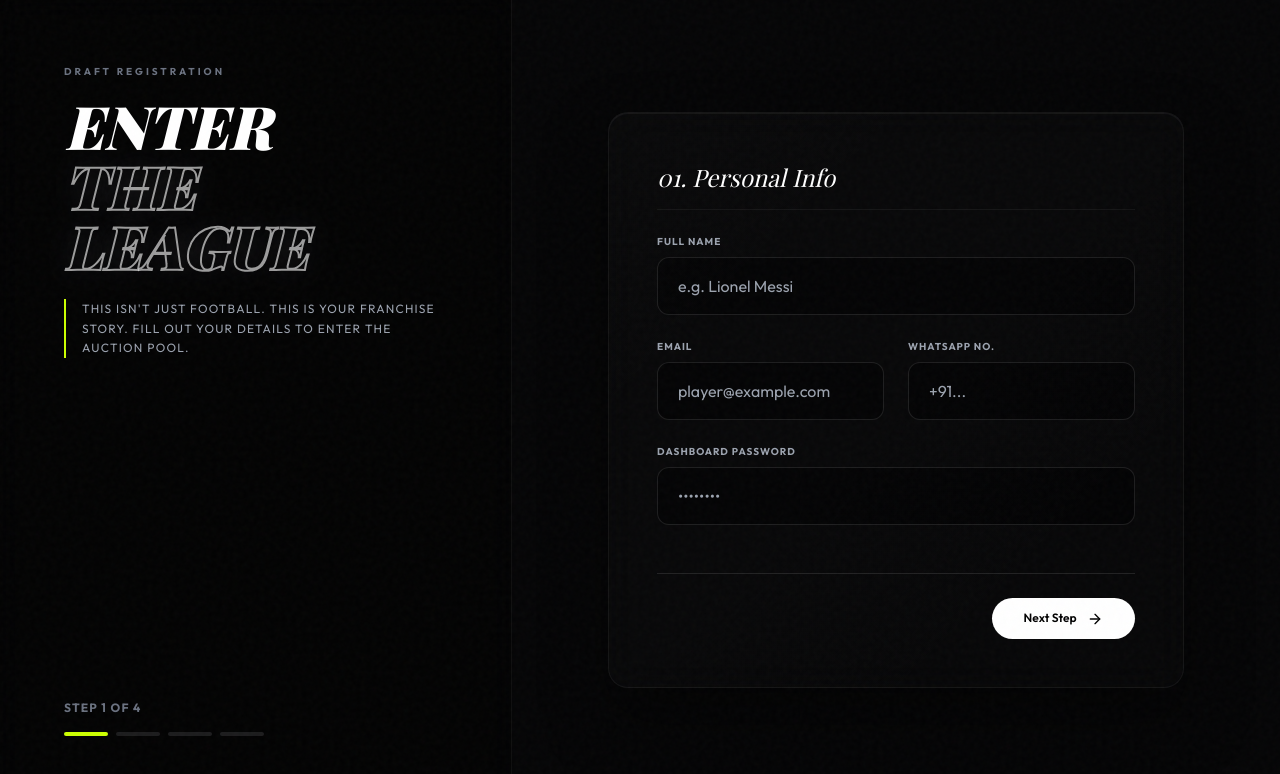
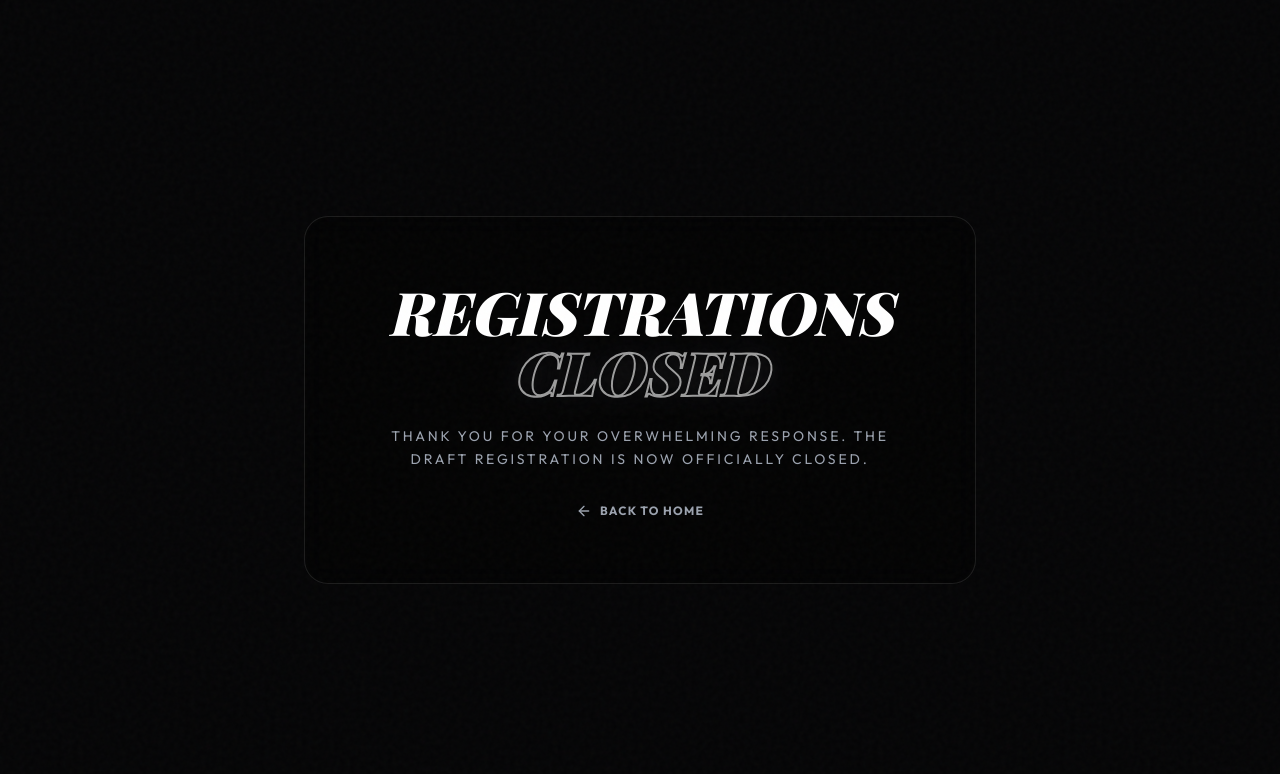
Before and after one commit to avi-dev-machine/heritagepremierleague, a Next.js app: page /register in a window 1280 px wide. Shown: the top 774 px of the page. Built offline with nearby package versions, Linux system fonts and the light colour scheme; a web font is replaced by a local one.

Commit message:
Close registrations

```diff
--- a/src/app/page.tsx
+++ b/src/app/page.tsx
@@ -72,11 +72,9 @@ export default function Home() {
           </p>
 
           <div className="mt-10 flex flex-col sm:flex-row gap-3 justify-center items-center w-full">
-            <Link href="/register" className="w-full sm:w-auto">
-              <MagneticButton variant="primary" className="!py-4 !px-8 sm:!px-12 text-sm uppercase tracking-widest font-black !bg-volt !text-carbon hover:!bg-white w-full sm:w-auto">
-                ENTER THE DRAFT <ArrowRight size={18} className="ml-2 inline" />
-              </MagneticButton>
-            </Link>
+            <div className="w-full sm:w-auto py-4 px-8 sm:px-12 text-sm uppercase tracking-widest font-black text-gray-400 border border-gray-600/50 rounded-full bg-white/5 text-center">
+              REGISTRATIONS ARE CLOSED. THANK YOU.
+            </div>
             <Link href="/login" className="w-full sm:w-auto">
               <MagneticButton variant="ghost" className="!py-4 !px-8 sm:!px-12 text-sm uppercase tracking-widest font-bold !text-white hover:!text-volt w-full sm:w-auto">
                 PLAYER LOGIN
@@ -173,11 +171,9 @@ export default function Home() {
             YOUR <span className="text-stroke">LEGACY AWAITS.</span>
           </h2>
           <div className="mt-8 flex flex-col sm:flex-row gap-3 justify-center items-center">
-            <Link href="/register" className="w-full sm:w-auto">
-              <MagneticButton variant="primary" className="!py-5 !px-10 text-sm uppercase tracking-widest font-black !bg-white !text-carbon hover:!bg-volt w-full sm:w-auto">
-                ENTER THE TOURNAMENT
-              </MagneticButton>
-            </Link>
+            <div className="w-full sm:w-auto py-5 px-10 text-sm uppercase tracking-widest font-black text-gray-400 border border-gray-600/50 rounded-full bg-white/5 text-center">
+              REGISTRATIONS ARE CLOSED. THANK YOU.
+            </div>
             <Link href="/login" className="w-full sm:w-auto">
               <MagneticButton variant="ghost" className="!py-5 !px-10 text-sm uppercase tracking-widest font-bold !text-white hover:!text-volt border border-white/10 w-full sm:w-auto">
                 PLAYER LOGIN
--- a/src/app/register/page.tsx
+++ b/src/app/register/page.tsx
@@ -114,160 +114,20 @@ export default function RegisterPage() {
   }
 
   return (
-    <div className="min-h-screen flex flex-col lg:flex-row relative bg-carbon text-white">
-      <div className="ambient-orb orb-volt top-[10%] left-[-10%] opacity-20" />
-      <div className="ambient-orb orb-white bottom-[-10%] right-[-10%] opacity-10" />
-
-      {/* Left Pane - Cinematic Storytelling */}
-      <div className="lg:w-[40%] lg:h-screen lg:sticky top-0 p-8 lg:p-16 flex flex-col justify-between border-b lg:border-b-0 lg:border-r border-white/5 relative z-10 bg-black/40 backdrop-blur-md">
-        <div>
-          <p className="text-[10px] text-gray-500 uppercase tracking-[0.3em] font-bold mb-4">Draft Registration</p>
-          <motion.div initial={{ opacity: 0, x: -30 }} animate={{ opacity: 1, x: 0 }} transition={{ duration: 0.8 }}>
-            <h1 className="text-4xl lg:text-6xl font-black font-serif italic mb-6 leading-[0.9]">
-              ENTER<br/><span className="text-stroke">THE LEAGUE</span>
-            </h1>
-            <p className="text-gray-400 tracking-widest uppercase text-xs mb-12 max-w-sm leading-relaxed border-l-2 border-volt pl-4">
-              This isn't just football. This is your franchise story. Fill out your details to enter the auction pool.
-            </p>
-          </motion.div>
-        </div>
-
-        {/* Dynamic Progress Indicator */}
-        <div className="space-y-4 mb-8 lg:mb-0">
-          <p className="text-xs uppercase tracking-widest text-gray-500 font-bold">Step {step} of 4</p>
-          <div className="flex gap-2 w-full max-w-[200px]">
-            {[1, 2, 3, 4].map(i => (
-              <div key={i} className={`h-1 flex-1 rounded-full transition-all duration-500 ${step >= i ? 'bg-volt' : 'bg-white/10'}`} />
-            ))}
-          </div>
-        </div>
-      </div>
-
-      {/* Right Pane - Multi-Step Form */}
-      <div className="lg:w-[60%] p-6 md:p-12 lg:p-24 relative z-10 flex flex-col items-center justify-center min-h-[70vh]">
-        <div className="w-full max-w-2xl">
-          {error && (
-            <motion.div initial={{ opacity: 0, y: -10 }} animate={{ opacity: 1, y: 0 }} className="bg-red-500/10 border border-red-500/30 text-red-400 p-4 rounded-xl mb-8 text-xs uppercase tracking-widest text-center font-bold">
-              {error}
-            </motion.div>
-          )}
-
-          <div className="glass-panel p-6 md:p-12 relative overflow-hidden">
-            <AnimatePresence mode="wait">
-              {step === 1 && (
-                <motion.div key="step1" initial={{ opacity: 0, x: 20 }} animate={{ opacity: 1, x: 0 }} exit={{ opacity: 0, x: -20 }} className="space-y-6">
-                  <h3 className="text-2xl font-serif italic border-b border-white/5 pb-4 text-white">01. Personal Info</h3>
-                  <div>
-                    <label className="block text-[10px] text-gray-400 mb-2 uppercase tracking-widest font-bold">Full Name</label>
-                    <input required type="text" name="full_name" value={formData.full_name} onChange={handleChange} className="glass-input" placeholder="e.g. Lionel Messi" />
-                  </div>
-                  <div className="grid grid-cols-1 md:grid-cols-2 gap-6">
-                    <div>
-                      <label className="block text-[10px] text-gray-400 mb-2 uppercase tracking-widest font-bold">Email</label>
-                      <input required type="email" name="email" value={formData.email} onChange={handleChange} className="glass-input" placeholder="player@example.com" />
-                    </div>
-                    <div>
-                      <label className="block text-[10px] text-gray-400 mb-2 uppercase tracking-widest font-bold">WhatsApp No.</label>
-                      <input required type="tel" name="phone" value={formData.phone} onChange={handleChange} className="glass-input" placeholder="+91..." />
-                    </div>
-                  </div>
-                  <div>
-                    <label className="block text-[10px] text-gray-400 mb-2 uppercase tracking-widest font-bold">Dashboard Password</label>
-                    <input required type="password" name="password" value={formData.password} onChange={handleChange} className="glass-input" placeholder="••••••••" />
-                  </div>
-                </motion.div>
-              )}
-
-              {step === 2 && (
-                <motion.div key="step2" initial={{ opacity: 0, x: 20 }} animate={{ opacity: 1, x: 0 }} exit={{ opacity: 0, x: -20 }} className="space-y-6">
-                  <h3 className="text-2xl font-serif italic border-b border-white/5 pb-4 text-white">02. Academic Details</h3>
-                  <div className="grid grid-cols-1 md:grid-cols-2 gap-6">
-                    <div>
-                      <label className="block text-[10px] text-gray-400 mb-2 uppercase tracking-widest font-bold">Department</label>
-                      <input required type="text" name="department" value={formData.department} onChange={handleChange} className="glass-input" placeholder="e.g. Computer Science" />
-                    </div>
-                    <div>
-                      <label className="block text-[10px] text-gray-400 mb-2 uppercase tracking-widest font-bold">Year of Study</label>
-                      <input required type="text" name="year_of_study" value={formData.year_of_study} onChange={handleChange} className="glass-input" placeholder="e.g. 3rd Year" />
-                    </div>
-                  </div>
-                </motion.div>
-              )}
-
-              {step === 3 && (
-                <motion.div key="step3" initial={{ opacity: 0, x: 20 }} animate={{ opacity: 1, x: 0 }} exit={{ opacity: 0, x: -20 }} className="space-y-6">
-                  <h3 className="text-2xl font-serif italic border-b border-white/5 pb-4 text-white">03. Football Profile</h3>
-                  <div className="grid grid-cols-1 md:grid-cols-3 gap-6">
-                    {[1, 2, 3].map((num) => (
-                      <div key={num}>
-                        <label className="block text-[10px] text-gray-400 mb-2 uppercase tracking-widest font-bold">Pref {num} {num===1&&"*"}</label>
-                        <select name={`pref_position_${num}`} value={(formData as any)[`pref_position_${num}`]} onChange={handleChange} className="glass-input px-3 py-4 text-sm bg-black/50">
-                          <option value="">Select...</option>
-                          {POSITIONS.map(p => <option key={p} value={p}>{p}</option>)}
-                        </select>
-                      </div>
-                    ))}
-                  </div>
-                  <div>
-                    <label className="block text-[10px] text-gray-400 mb-2 uppercase tracking-widest font-bold">About Your Playstyle</label>
-                    <textarea name="about" value={formData.about} onChange={handleChange} rows={4} className="glass-input resize-none" placeholder="Describe your strengths, mentality, or football journey..." />
-                  </div>
-                </motion.div>
-              )}
-
-              {step === 4 && (
-                <motion.div key="step4" initial={{ opacity: 0, x: 20 }} animate={{ opacity: 1, x: 0 }} exit={{ opacity: 0, x: -20 }} className="space-y-8">
-                  <h3 className="text-2xl font-serif italic border-b border-white/5 pb-4 text-white">04. Verification & Fee</h3>
-
-                  <div className="flex flex-col md:flex-row gap-8 items-center md:items-start bg-white/5 p-6 rounded-2xl border border-white/10">
-                    <TiltCard className="shrink-0 bg-white p-3 rounded-xl">
-                      <div className="w-32 h-32 relative">
-                        <Image src="/upi2.png" alt="UPI QR Code" fill sizes="128px" className="object-contain" />
-                      </div>
-                    </TiltCard>
-                    <div className="text-center md:text-left space-y-4">
-                      <p className="text-xl font-serif italic text-white">Entry Fee: <span className="text-volt font-black">₹250</span></p>
-                      <p className="text-xs text-gray-400 uppercase tracking-widest leading-relaxed">Scan the QR code to pay the draft fee. Your application will only be verified after payment confirmation.</p>
-                    </div>
-                  </div>
-
-                  <div className="space-y-6 pt-4">
-                    <div>
-                      <label className="block text-[10px] text-gray-400 mb-3 uppercase tracking-widest font-bold">Upload Payment Screenshot *</label>
-                      <input required type="file" accept="image/*" onChange={(e) => handleFileChange(e, setPaymentScreenshot)} className="w-full text-sm text-gray-400 file:mr-4 file:py-3 file:px-6 file:rounded-full file:border-0 file:text-[10px] file:uppercase file:tracking-widest file:font-bold file:bg-volt/20 file:text-volt hover:file:bg-volt/30 transition-colors cursor-pointer border border-dashed border-white/20 p-4 rounded-xl" />
-                    </div>
-                    <div>
-                      <label className="block text-[10px] text-gray-400 mb-3 uppercase tracking-widest font-bold">Upload Face Photo (Draft Avatar) *</label>
-                      <input required type="file" accept="image/*" onChange={(e) => handleFileChange(e, setAvatar)} className="w-full text-sm text-gray-400 file:mr-4 file:py-3 file:px-6 file:rounded-full file:border-0 file:text-[10px] file:uppercase file:tracking-widest file:font-bold file:bg-white/10 file:text-white hover:file:bg-white/20 transition-colors cursor-pointer border border-dashed border-white/20 p-4 rounded-xl" />
-                    </div>
-                  </div>
-                </motion.div>
-              )}
-            </AnimatePresence>
-
-            {/* Bottom Navigation */}
-            <div className="mt-12 flex items-center justify-between border-t border-white/10 pt-6">
-              <button
-                type="button"
-                onClick={prevStep}
-                className={`flex items-center gap-2 text-xs uppercase tracking-widest font-bold transition-all ${step === 1 ? 'opacity-0 pointer-events-none' : 'text-gray-400 hover:text-white'}`}
-              >
-                <ArrowLeft size={16} /> Back
-              </button>
-
-              {step < 4 ? (
-                <MagneticButton type="button" onClick={nextStep} variant="primary" className="!py-3 !px-8 text-xs">
-                  Next Step <ArrowRight size={16} className="ml-2 inline" />
-                </MagneticButton>
-              ) : (
-                <MagneticButton type="button" onClick={handleSubmit} variant={loading ? "ghost" : "primary"} className="!py-3 !px-8 text-xs">
-                  {loading ? "Processing..." : "Submit to Draft"}
-                </MagneticButton>
-              )}
-            </div>
-          </div>
-        </div>
-      </div>
+    <div className="min-h-screen flex items-center justify-center relative bg-carbon text-white overflow-hidden">
+      <div className="ambient-orb orb-volt top-1/2 left-1/2 -translate-x-1/2 -translate-y-1/2 opacity-20 scale-150" />
+      <motion.div initial={{ opacity: 0, y: 20 }} animate={{ opacity: 1, y: 0 }} className="z-10 text-center flex flex-col items-center p-8 md:p-16 bg-black/40 backdrop-blur-md rounded-3xl border border-white/10 max-w-2xl mx-4">
+        <h1 className="text-4xl md:text-6xl font-black font-serif italic mb-6">REGISTRATIONS <span className="text-stroke">CLOSED</span></h1>
+        <p className="text-gray-400 tracking-[0.2em] uppercase text-sm mb-8 leading-relaxed">
+          Thank you for your overwhelming response. The draft registration is now officially closed.
+        </p>
+        <button
+          onClick={() => router.push('/')}
+          className="flex items-center gap-2 text-xs uppercase tracking-widest font-bold text-gray-400 hover:text-white transition-colors"
+        >
+          <ArrowLeft size={16} /> Back to Home
+        </button>
+      </motion.div>
     </div>
   );
 }
```
